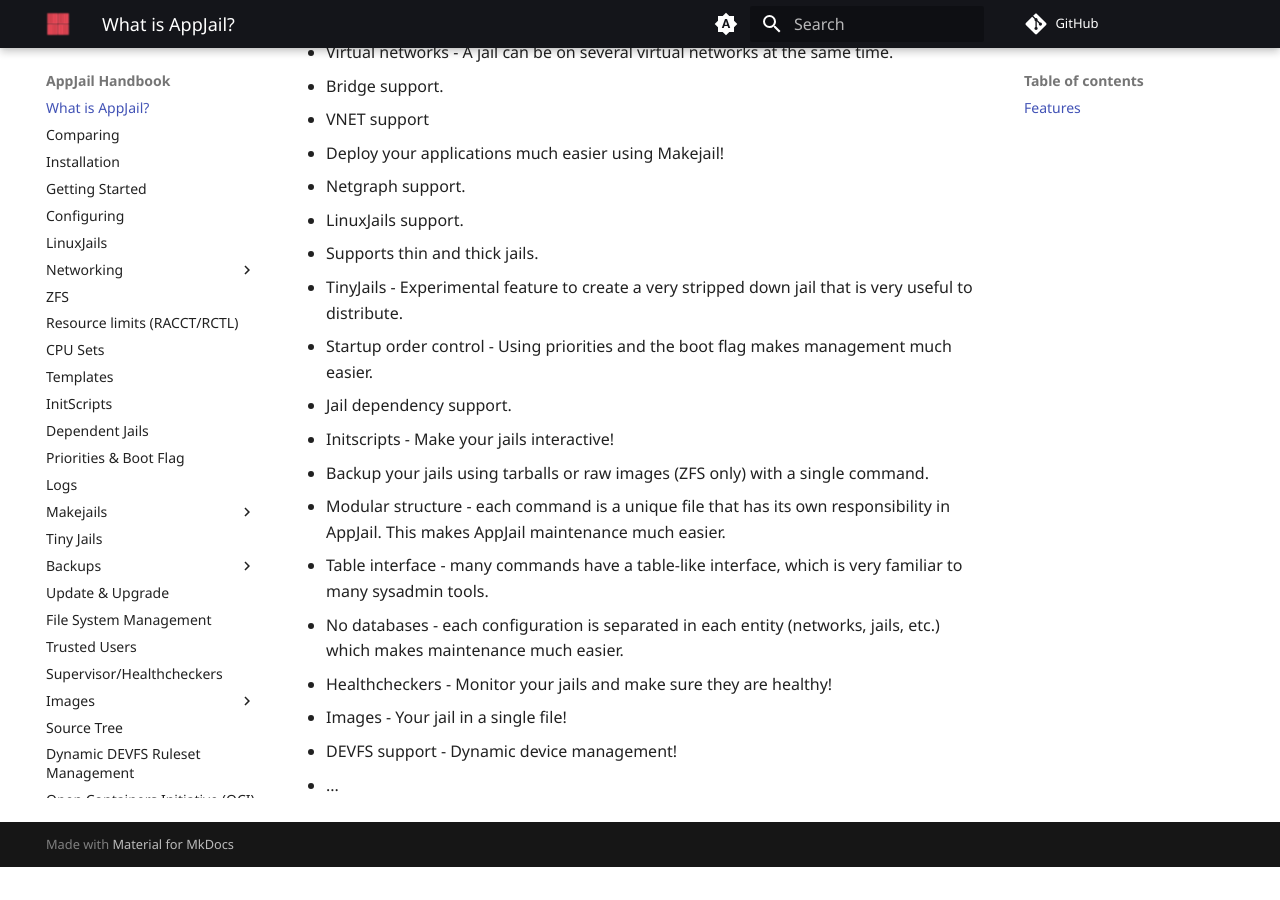
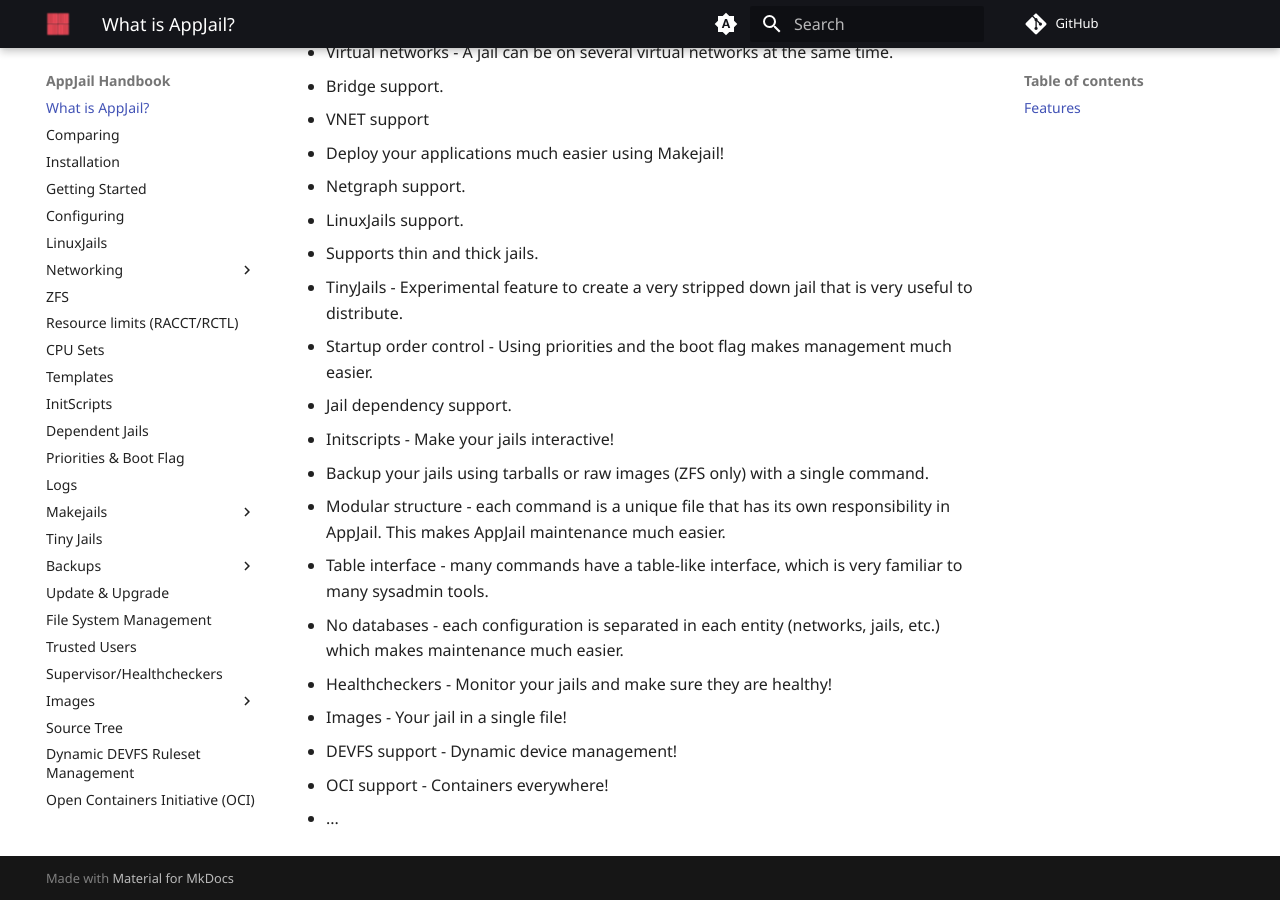
Before and after one commit to DtxdF/AppJail.docs, an MkDocs documentation site: the page built from docs/index.md, in a window 1280 px wide and 900 px high, scrolled down 685 px. Built offline with MkDocs 1.6.1 and Material for MkDocs 9.7.7, drawn with Linux system fonts in a browser that asks for light colours; comment, search, counter and statistics services are not loaded; before the commit the page ends 1552 px from its top, so only the background shows below that.

Commit message:
Add OCI to features

```diff
--- a/docs/index.md
+++ b/docs/index.md
@@ -32,4 +32,5 @@ AppJail offers simple ways to do complex things.
 * Healthcheckers - Monitor your jails and make sure they are healthy!
 * Images - Your jail in a single file!
 * DEVFS support - Dynamic device management!
+* OCI support - Containers everywhere!
 * ...
```
